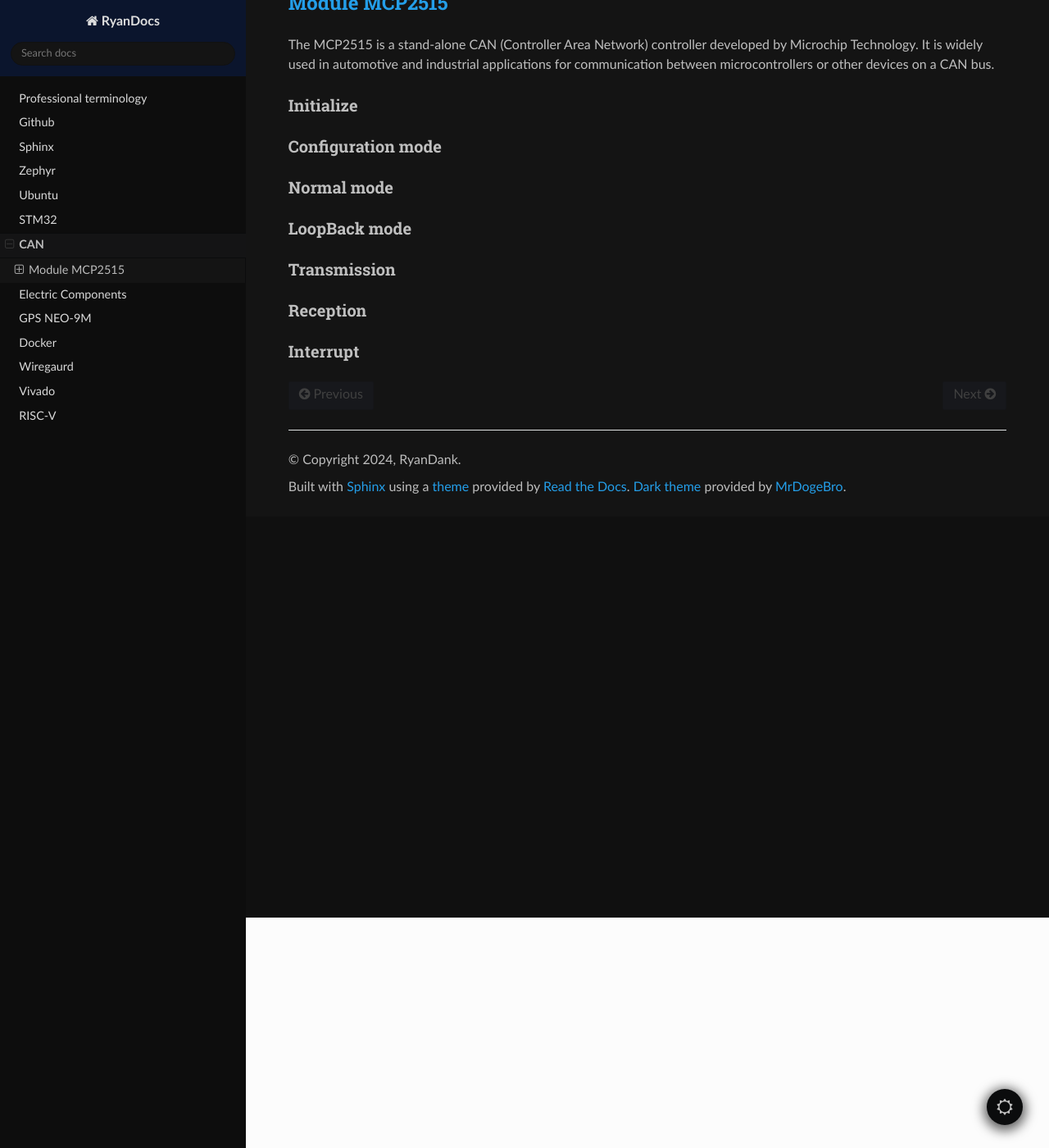
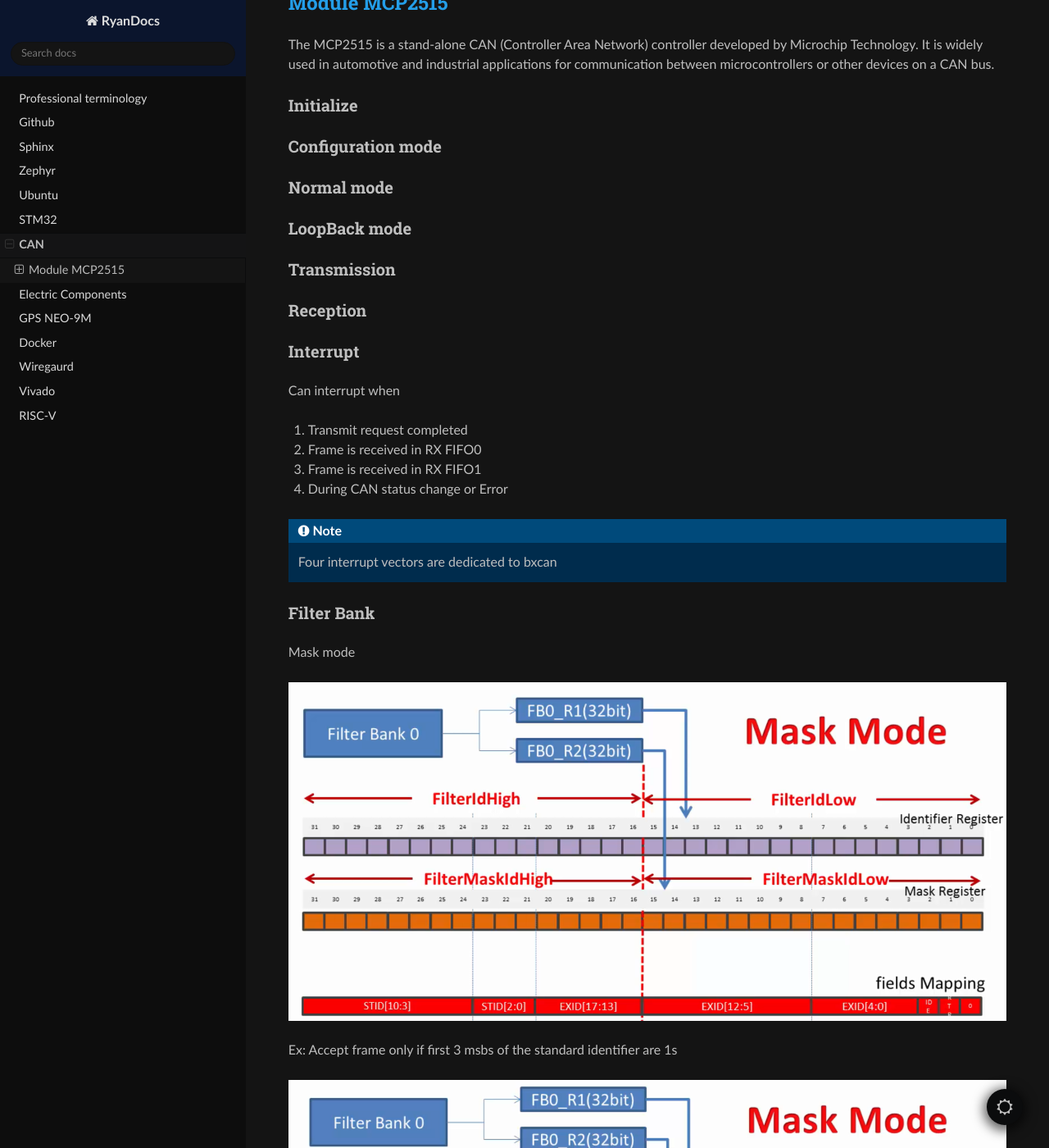
Before and after one commit to ryanjtr/MyDocs, a Sphinx documentation site: the page built from docs/source/Contents/can.rst, in a window 1280 px wide and 1400 px high, scrolled down 281 px. Shown: the whole window at 82% size. Built offline with Sphinx 7.4.7 and the Read the Docs theme 2.0.0, drawn with Linux system fonts in a browser that asks for light colours; pages that are not in the unit, such as notebooks, are missing from menus; some of the changed text lies outside the part shown.

```diff
--- a/docs/source/Contents/can.rst
+++ b/docs/source/Contents/can.rst
@@ -33,3 +33,49 @@ Reception
 
 Interrupt
 ~~~~~~~~~~~~~~~
+
+Can interrupt when
+
+#. Transmit request completed
+
+#. Frame is received in RX FIFO0
+
+#. Frame is received in RX FIFO1
+
+#. During CAN status change or Error
+
+.. note::
+
+    Four interrupt vectors are dedicated to bxcan
+
+
+Filter Bank
+~~~~~~~~~~~~~~~
+
+Mask mode
+
+.. image:: image/maskmodediagram.png
+
+Ex: Accept frame only if first 3 msbs of the standard identifier are 1s
+
+.. image:: image/maskmode.png
+
+Ex: Accept only Request frames
+
+.. image:: image/maskmodeRequestframe.png
+
+Ex: Accept only Extended id frames
+
+.. image:: image/maskmodeExtendID.png
+
+Ex: Accept all frames
+
+.. image:: image/acceptallframe.png
+
+List/ID mode
+
+
+
+Ex: Accept fgrame only if standard identifier value exactly = 0x65D or 0x651
+
+.. image:: image/listmode.png
```
Also changed, not shown: docs/source/Contents/gps_neo9m.rst (+19 -18 lines), docs/source/Contents/image/acceptallframe.png (added), docs/source/Contents/image/changevalueto115200.png (deleted), docs/source/Contents/image/listmode.png (added), docs/source/Contents/image/maskmode.png (added), docs/source/Contents/image/maskmodeExtendID.png (added), docs/source/Contents/image/maskmodeRequestframe.png (added), docs/source/Contents/image/maskmodediagram.png (added), docs/source/Contents/image/sendbox.png, docs/source/Contents/image/sendconfigchanges.png, docs/source/Contents/image/sendconfigresult.png.
